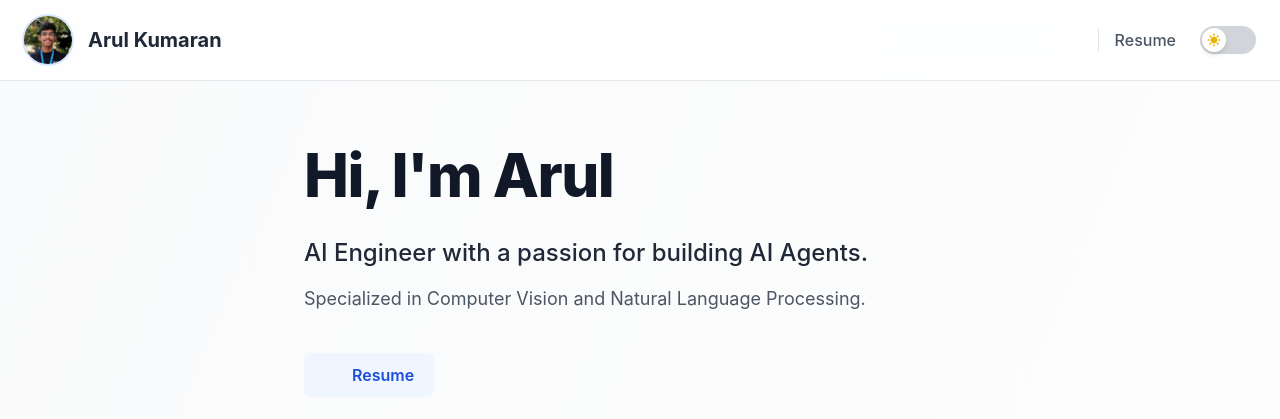
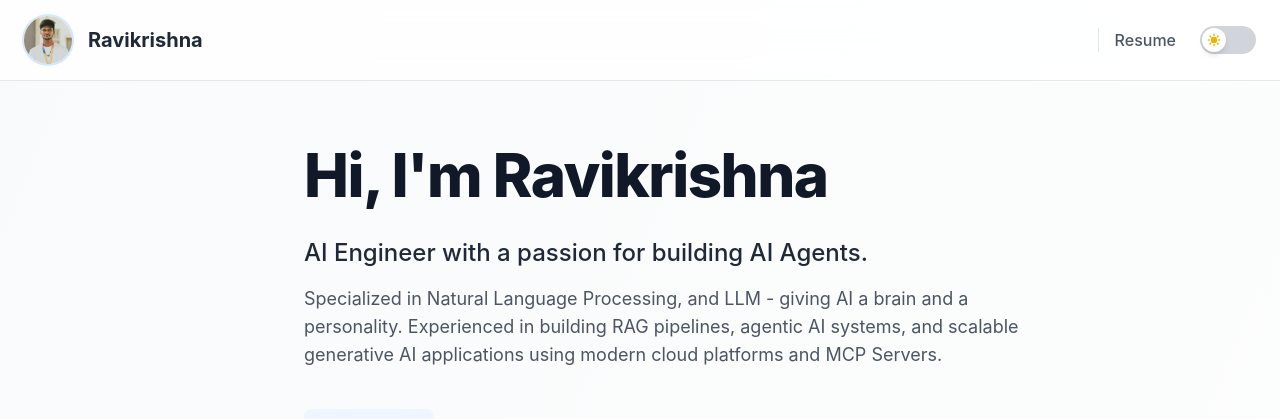
Before and after one commit to call-meRavi-SHORT-CODE/techfolio, a SvelteKit app: page / in a window 1280 px wide. Shown: the top 419 px of the page. Built offline with nearby package versions, Linux system fonts and the light colour scheme; some icons are missing.

Commit message:
updated info

```diff
--- a/src/components/Sections/About.svelte
+++ b/src/components/Sections/About.svelte
@@ -4,7 +4,7 @@
 
 	const name = data?.name ?? 'Arul';
 	const headline = "AI Engineer with a passion for building AI Agents.";
-	const subheadline = 'Specialized in Computer Vision and Natural Language Processing.';
+	const subheadline = 'Specialized in Natural Language Processing, and LLM - giving AI a brain and a personality. Experienced in building RAG pipelines, agentic AI systems, and scalable generative AI applications using modern cloud platforms and MCP Servers.';
 	const { links } = data?.about || {};
 </script>
 
--- a/src/data/data.yaml
+++ b/src/data/data.yaml
@@ -6,12 +6,12 @@ config:
 info:
   sidebar:
     description:
-      - 'B.Tech CSE w/s AI & ML'
+      - 'B.E CSE(AI & ML)'
     details:
       - icon: 'mdi:location'
         text: 'Chennai, India'
       - icon: 'mdi:university'
-        text: 'SRM University - KTR'
+        text: 'Chennai Institute of Technology'
   about:
     description:
       - "I am a passionate Computer Science and Engineering student specializing in **Artificial Intelligence** and Machine Learning. My interests lie in developing innovative solutions using **deep learning**, generative models, and **computer vision.** I enjoy tackling real-world challenges through creative problem-solving and continuous learning."
@@ -25,26 +25,26 @@ info:
       #- icon: 'mdi:web'
        # link: 'https://vaishnav.one'
        # text: 'Web Portfolio'
-  name: 'Arul Kumaran'
+  name: 'Ravikrishna J'
   image: 'me.jpeg'
   location: 'Chennai, India'
-  university: 'SRM Institute of Science & Technology'
+  university: 'Chennai Institute of Technology'
   socials:
     Email:
       icon: 'ic:baseline-email'
-      link: 'mailto:arulkumaranp02@gmail.com'
+      link: 'mailto:ravikrishnaj25@gmail.com'
     LinkedIn:
       icon: 'mdi:linkedin'
-      link: 'https://www.linkedin.com/in/arul-kumaran-p'
+      link: 'www.linkedin.com/in/ravikrishna-j-4823a827a'
     Github:
       icon: 'mdi:github'
-      link: 'https://github.com/arulkumarann'
+      link: 'https://github.com/call-meRavi-SHORT-CODE'
     LeetCode:
       icon: 'simple-icons:leetcode'
-      link: 'https://leetcode.com/'
+      link: 'https://leetcode.com/u/Ravikrishna_25/'
   footer: "[ravikrishnaj25@gmail.com](mailto:ravikrishnaj25@gmail.com)"
   navbar:
-    title: 'Arul Kumaran'
+    title: 'Ravikrishna'
     icon: 'me.jpeg'
     separator: '/'
     links:
```
Also changed, not shown: static/images/me.jpeg.
